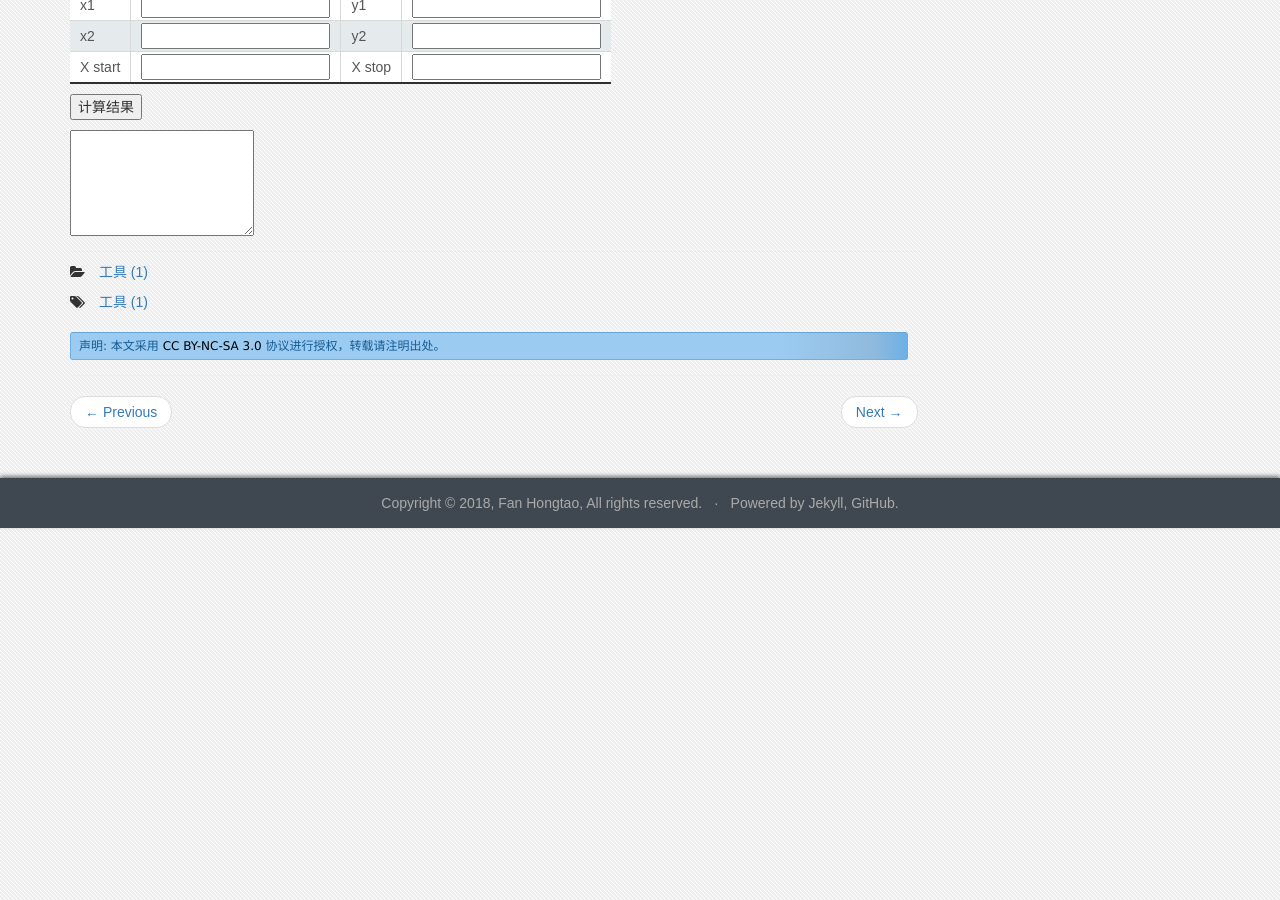
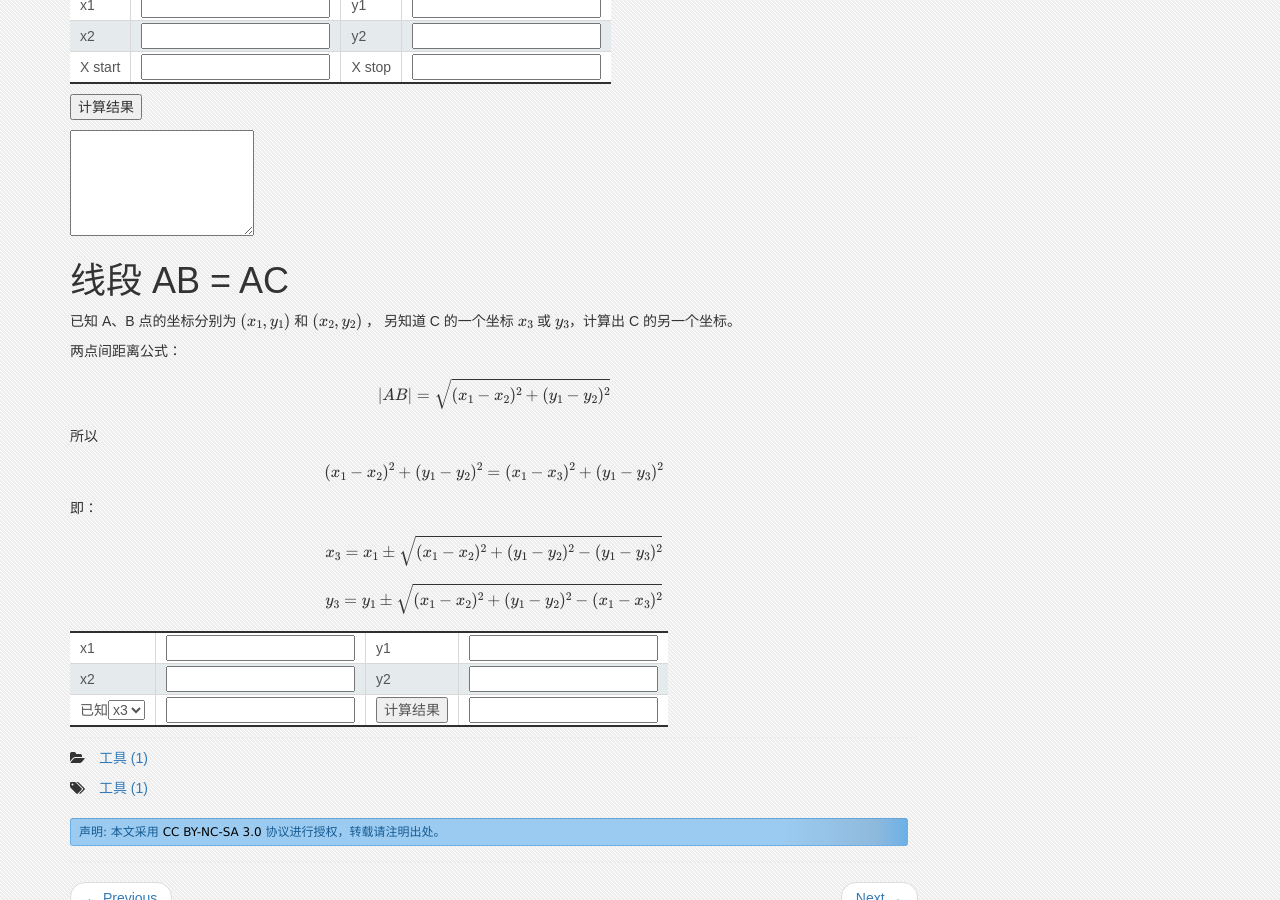
Before and after one commit to fanhongtao/math.old, a Jekyll site: the page built from _posts/2018-06-21-calc.md, in a window 1280 px wide and 900 px high, scrolled down 1134 px. Built offline with Jekyll 4.4.1, drawn with Linux system fonts in a browser that asks for light colours; nearby versions of some CDN libraries; formulas are drawn with MathJax 3.

Commit message:
修改：快捷计算器，增加 线段相等的点

```diff
--- a/_posts/2018-06-21-calc.md
+++ b/_posts/2018-06-21-calc.md
@@ -59,3 +59,26 @@ X start | <input id="c3startx" type="text"/> | X stop | <input id="c3stopx" type
 <input id="calc3" type="button" value="计算结果"/>
 
 <textarea id="result3" rows="5" cols="20"></textarea>
+
+
+# 线段 AB = AC
+
+已知 A、B 点的坐标分别为 $(x_1, y_1)$  和 $(x_2, y_2)$ ， 另知道 C 的一个坐标 $x_3$ 或 $y_3$，计算出 C 的另一个坐标。
+
+两点间距离公式：
+
+$$ |AB| = \sqrt{(x_1 - x_2)^2 + (y_1 - y_2)^2} $$
+
+所以
+
+$$ (x_1 - x_2)^2 + (y_1 - y_2)^2 = (x_1 - x_3)^2 + (y_1 - y_3)^2 $$
+
+即：
+
+$$ x_3 = x_1 \pm \sqrt{(x_1 - x_2)^2 + (y_1 - y_2)^2 - (y_1 - y_3)^2} $$
+
+$$ y_3 = y_1 \pm \sqrt{(x_1 - x_2)^2 + (y_1 - y_2)^2 - (x_1 - x_3)^2} $$
+
+x1 | <input id="c4x1" type="text"/> | y1 | <input id="c4y1" type="text"/> |
+x2 | <input id="c4x2" type="text"/> | y2 | <input id="c4y2" type="text"/> |
+已知<select id="c4type"><option selected="selected">x3</option><option>y3</option></select> | <input id="c4num3" type="text"/> | <input id="calc4" type="button" value="计算结果"/>  | <input id="result4" type="text"/> |
--- a/js/calc.js
+++ b/js/calc.js
@@ -73,4 +73,26 @@ $(document).ready(function() {
     }
     $("#result3").val(result);
   });
+
+  $("#calc4").click(function() {
+    var x1 = parseFloat($("#c4x1").val());
+    var x2 = parseFloat($("#c4x2").val());
+    var y1 = parseFloat($("#c4y1").val());
+    var y2 = parseFloat($("#c4y2").val());
+    var tmp = Math.pow(x1 - x2, 2) + Math.pow(y1 - y2, 2);
+    var a = 0;
+    if ($('#type4 option:selected').text() == "x3") {
+      var x3 = parseFloat($("#c4num3").val());
+      tmp = Math.sqrt(Math.abs(tmp - Math.pow(x1 - x3, 2)));
+      a = y1;
+    } else {
+      var y3 = parseFloat($("#c4num3").val());
+      tmp = Math.sqrt(Math.abs(tmp - Math.pow(y1 - y3, 2)));
+      a = x1;
+    }
+    var result = "";
+    result = result + (a + tmp) + "  或   "
+    result = result + (a - tmp)
+    $("#result4").val(result);
+  });
 });
```
